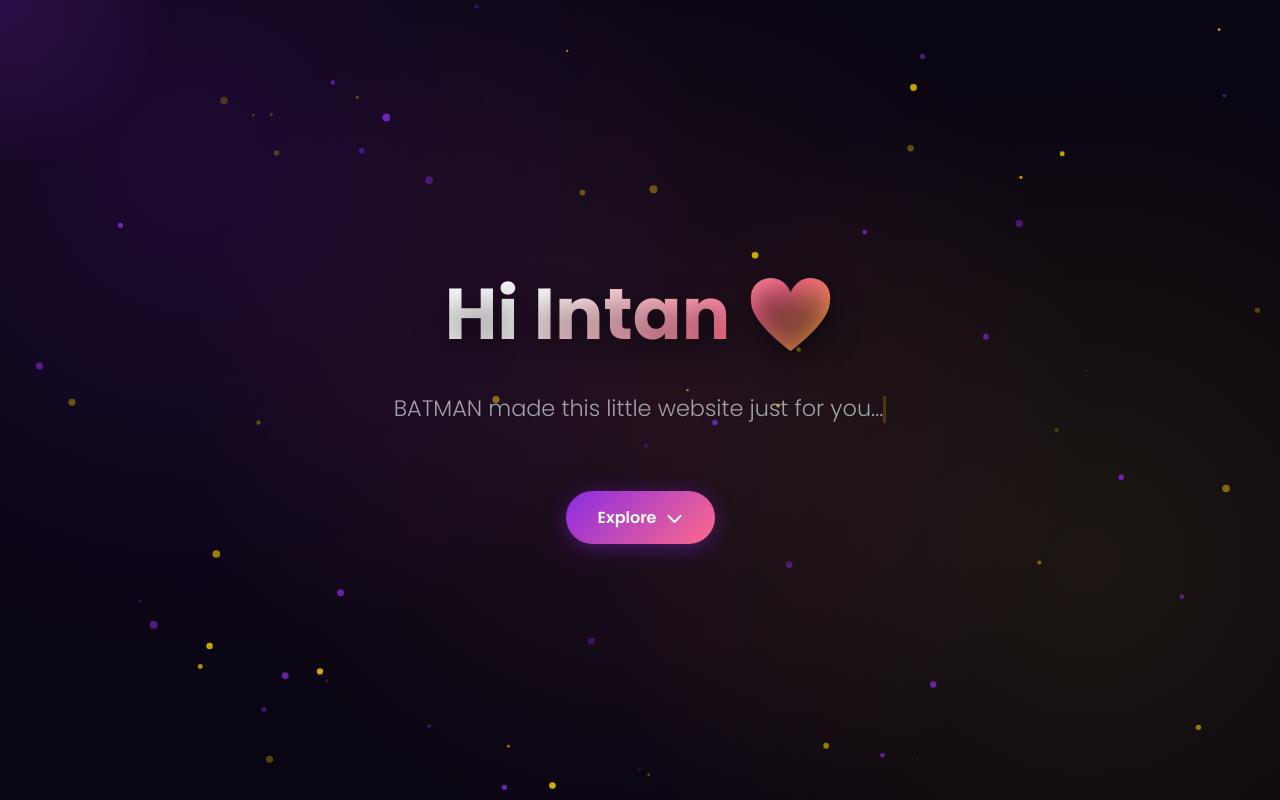
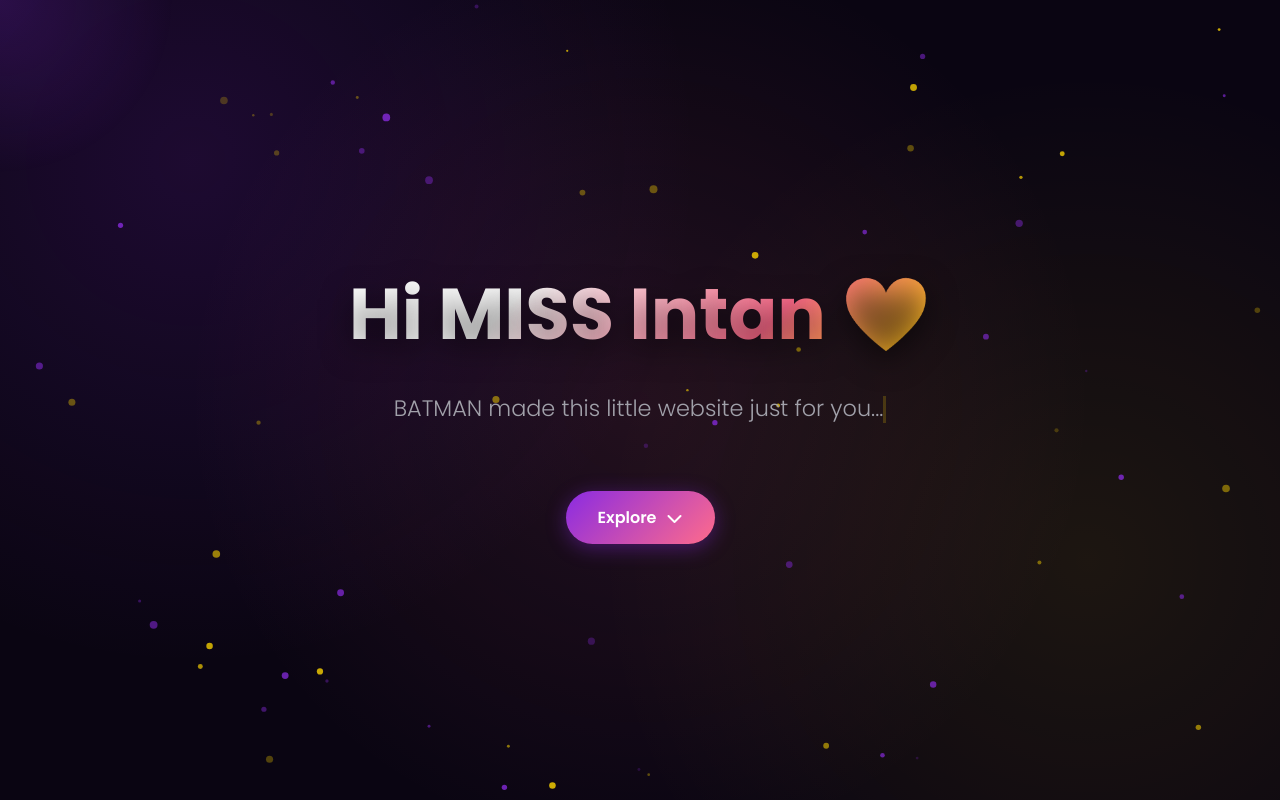
Before and after one commit to Gugan26/For_intan, a plain HTML site: page index.html in a window 1280 px wide. Shown: the top 800 px of the page. Drawn offline with nearby package versions, Linux system fonts and the light colour scheme.

Commit message:
Update index.html

```diff
--- a/index.html
+++ b/index.html
@@ -590,7 +590,7 @@
     <!-- 1. HERO SECTION -->
     <section id="hero">
       <div class="hero-content fade-in">
-        <h1 class="hero-title">Hi Intan ❤️</h1>
+        <h1 class="hero-title">Hi MISS Intan ❤️</h1>
         <div class="hero-subtitle">
           <span id="typed-text"></span><span class="typing-cursor"></span>
         </div>
```
